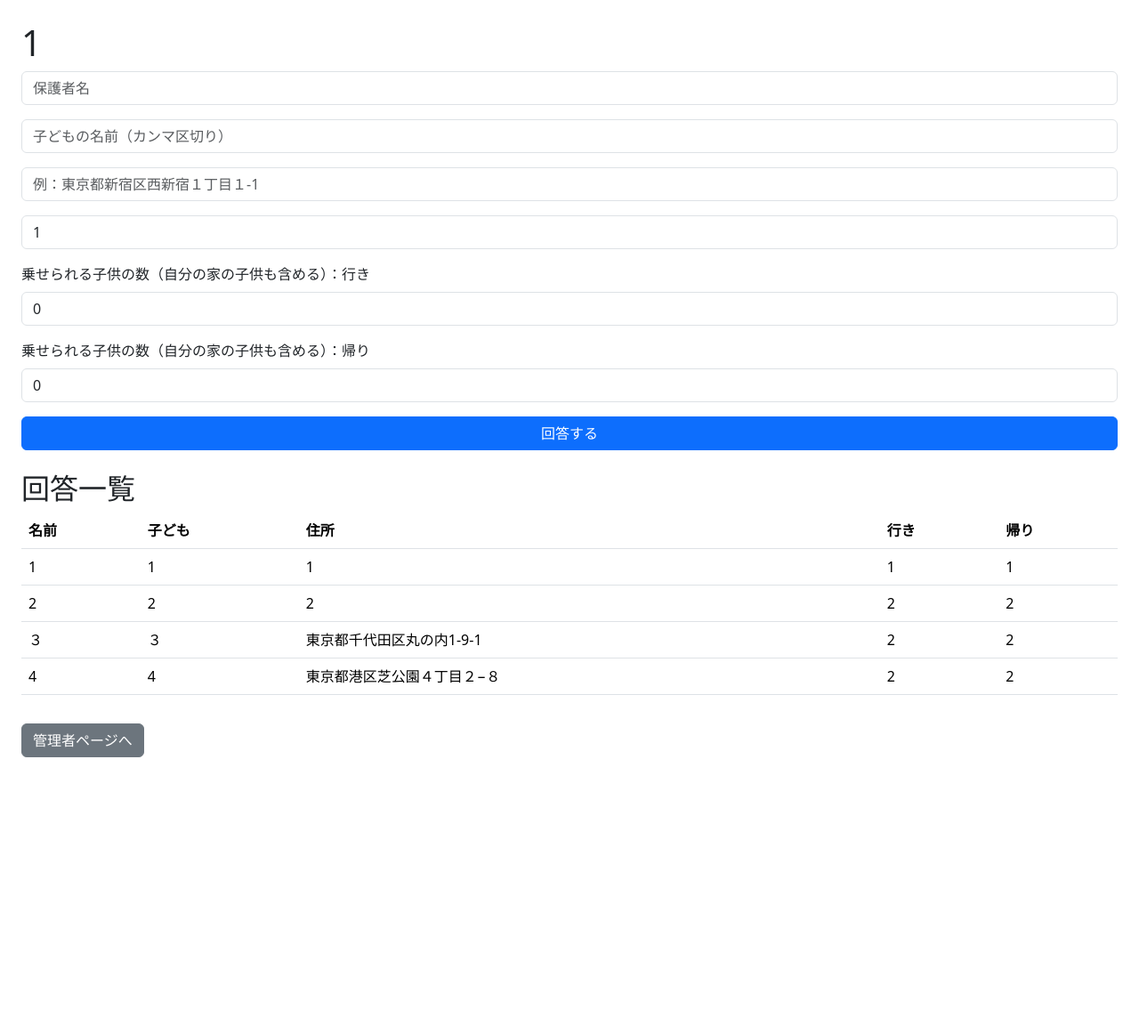
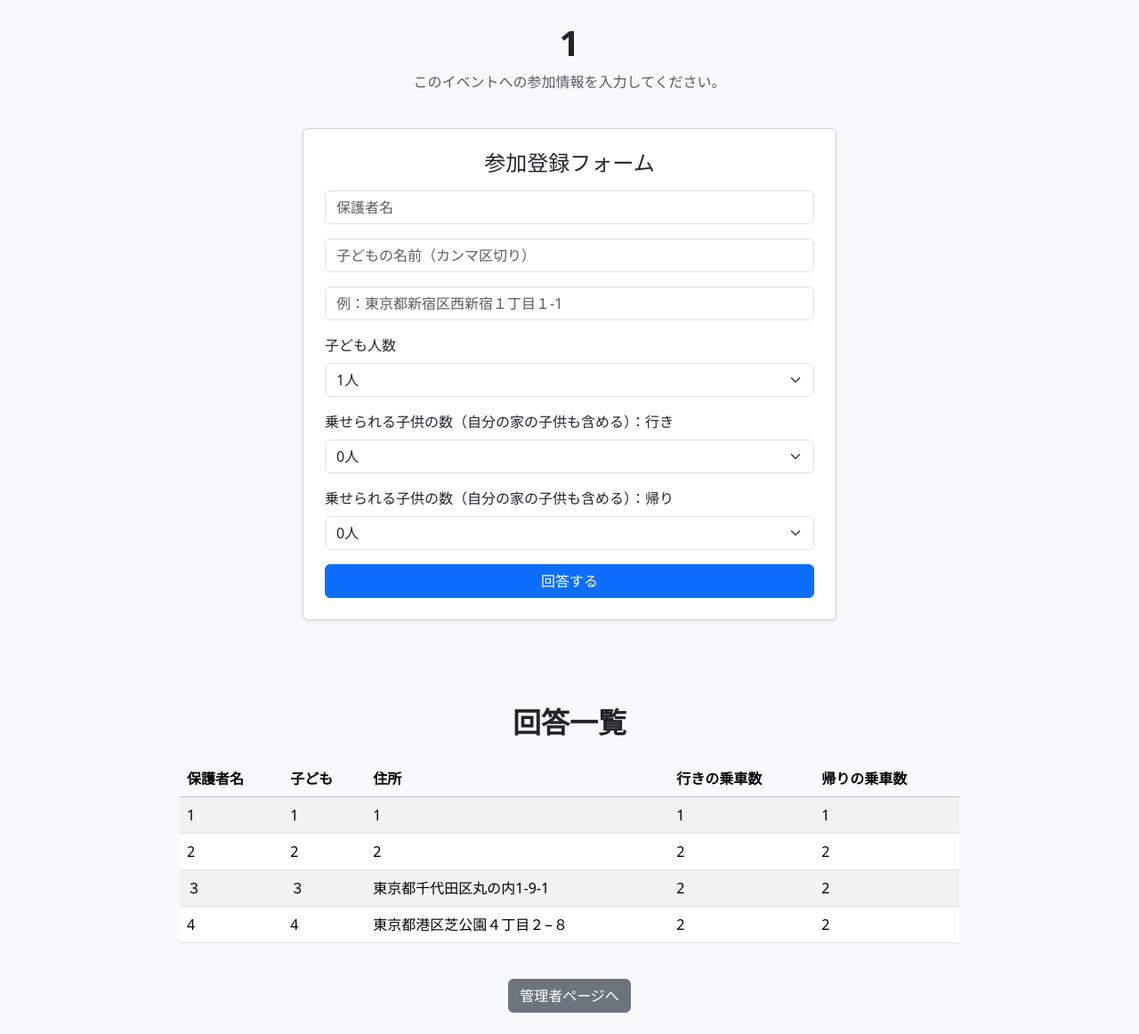
Before and after one commit to tkhr7788/nosematch, a Flask app: page /events/1 in a window 1280 px wide. Shown: the whole page at 89% size. Before the commit the page ends 851 px from the top, so only its background shows below. Run offline with Flask 3, Linux system fonts and the light colour scheme.

Commit message:
login\admin\events\event_list修正

```diff
--- a/templates/answer.html
+++ b/templates/answer.html
@@ -2,48 +2,82 @@
 <html lang="ja">
 <head>
   <meta charset="UTF-8">
-    <title>{{ ev.title }}</title> <!-- ここでイベント名を動的に -->
+  <title>{{ ev.title }} - のせマッチ</title>
+  <meta name="viewport" content="width=device-width, initial-scale=1.0">
   <link href="https://cdn.jsdelivr.net/npm/bootstrap@5.3.2/dist/css/bootstrap.min.css" rel="stylesheet">
 </head>
 
-<body class="p-4">
+<body class="bg-light d-flex flex-column align-items-center p-4">
 
-    <h1>{{ ev.title }}</h1> <!-- イベント名を表示 -->
+  <!-- イベントタイトル -->
+  <div class="text-center mb-4">
+    <h1 class="fw-bold">{{ ev.title }}</h1>
+    <p class="text-muted">このイベントへの参加情報を入力してください。</p>
+  </div>
+
+  <!-- エラー表示 -->
   {% if error %}
-<div class="alert alert-danger" role="alert">
+  <div class="alert alert-danger text-center" role="alert" style="max-width: 600px;">
     {{ error }}
   </div>
   {% endif %}
 
-
-    <form method="post" class="vstack gap-3 mb-4">
+  <!-- 回答フォーム -->
+  <div class="card p-4 shadow-sm mb-5" style="width: 100%; max-width: 600px;">
+    <h2 class="h4 mb-3 text-center">参加登録フォーム</h2>
+    <form method="post" class="vstack gap-3">
       <input name="name" class="form-control" placeholder="保護者名" required>
       <input name="children" class="form-control" placeholder="子どもの名前（カンマ区切り）" required>
       <input name="address" class="form-control" placeholder="例：東京都新宿区西新宿１丁目１-1" required>
-        <input name="child_cnt" type="number" value="1" class="form-control" placeholder="子ども人数" required>
+
+      <div>
+        <label class="form-label">子ども人数</label>
+        <select name="child_cnt" class="form-select" required>
+          {% for n in range(1, 11) %}
+            <option value="{{ n }}">{{ n }}人</option>
+          {% endfor %}
+        </select>
+      </div>
 
       <div>
         <label class="form-label">乗せられる子供の数（自分の家の子供も含める）：行き</label>
-            <input name="go_capacity" type="number" class="form-control" value="0" required>
+        <select name="go_capacity" class="form-select" required>
+          {% for n in range(0, 11) %}
+            <option value="{{ n }}">{{ n }}人</option>
+          {% endfor %}
+        </select>
       </div>
 
       <div>
         <label class="form-label">乗せられる子供の数（自分の家の子供も含める）：帰り</label>
-            <input name="back_capacity" type="number" class="form-control" value="0" required>
+        <select name="back_capacity" class="form-select" required>
+          {% for n in range(0, 11) %}
+            <option value="{{ n }}">{{ n }}人</option>
+          {% endfor %}
+        </select>
       </div>
 
-        <button class="btn btn-primary">回答する</button>
+      <button type="submit" class="btn btn-primary w-100">回答する</button>
     </form>
+  </div> <!-- フォームここまで（カード終了） -->
 
-    <h2>回答一覧</h2>
-    <table class="table">
-        <thead>
+  <!-- ↓ここで余白をしっかり確保 -->
+  <div class="mb-5"></div>
+
+  <!-- 回答一覧 -->
+  <div class="container" style="max-width: 900px;">
+    <h2 class="fw-bold mb-4 text-center">回答一覧</h2>
+
+    {% if rsvps %}
+    <div class="table-responsive">
+      <table class="table table-striped table-hover align-middle">
+        <thead class="table-light">
           <tr>
-                <th>名前</th>
+            <th>保護者名</th>
             <th>子ども</th>
             <th>住所</th>
-                <th>行き</th>
-                <th>帰り</th>
+            <th>行きの乗車数</th>
+            <th>帰りの乗車数</th>
           </tr>
         </thead>
         <tbody>
@@ -51,15 +85,22 @@
           <tr>
             <td>{{ r.name }}</td>
             <td>{{ r.children }}</td>
-                <td>{{ r.address }}</td> <!-- ここを追加 -->
+            <td>{{ r.address }}</td>
             <td>{{ r.go_capacity }}</td>
             <td>{{ r.back_capacity }}</td>
           </tr>
           {% endfor %}
         </tbody>
       </table>
+    </div>
+    {% else %}
+    <div class="alert alert-info text-center">まだ回答がありません。</div>
+    {% endif %}
 
-    <a href="/events/{{ ev.id }}/admin" class="btn btn-secondary mt-3">管理者ページへ</a>
+    <div class="text-center mt-4">
+      <a href="/events/{{ ev.id }}/admin" class="btn btn-secondary">管理者ページへ</a>
+    </div>
+  </div>
 
 </body>
 </html>
```
Also changed, not shown: static/style.css (+27 -0 lines), templates/admin.html (+58 -33 lines), templates/event_list.html (+41 -17 lines), templates/login.html (+9 -14 lines), templates/register.html (+18 -6 lines), instance/noritomo.db, static/images/icon1.png (added), static/images/icon2.png (added), static/images/icon3.png (added), static/images/icon4.png (added). Lines whose indentation alone changed are shown as unchanged.
